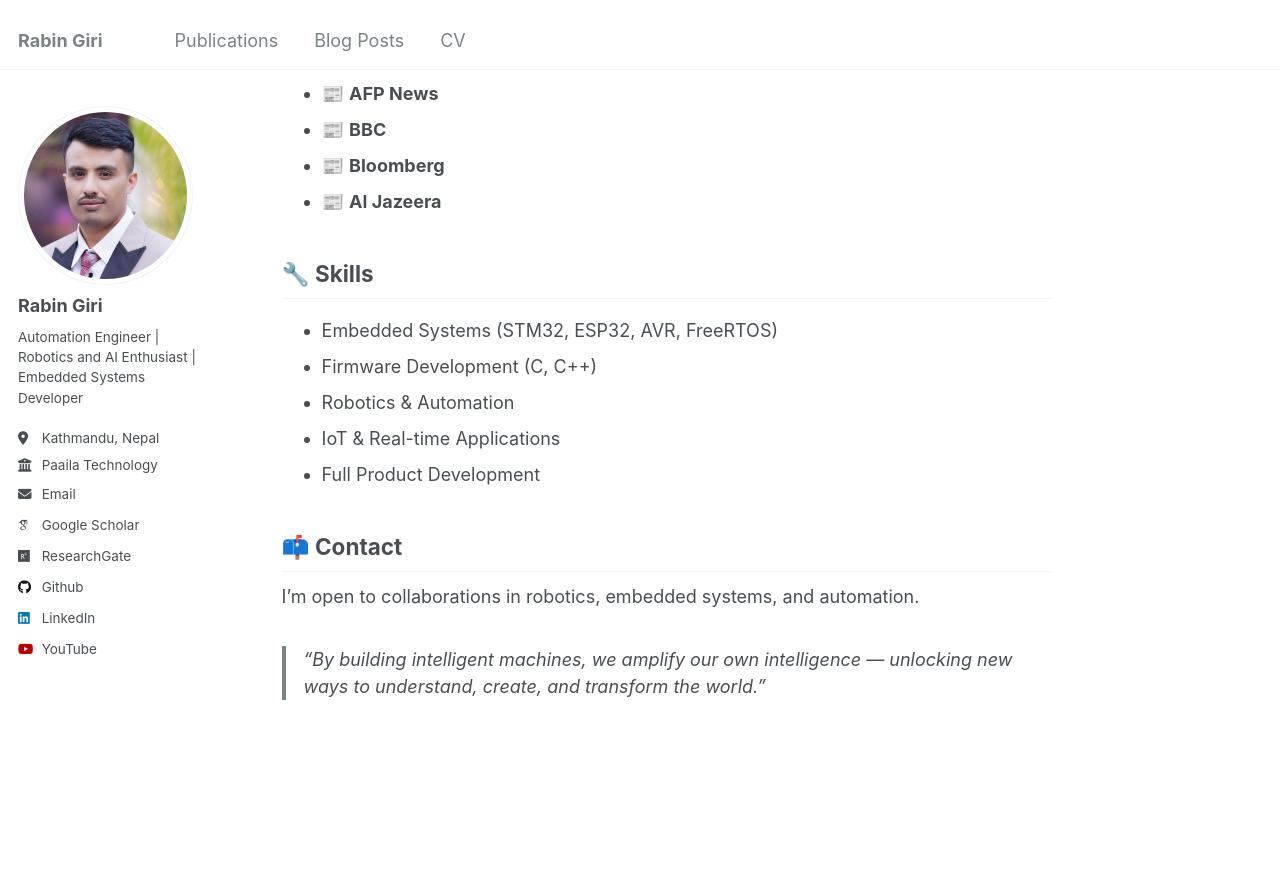
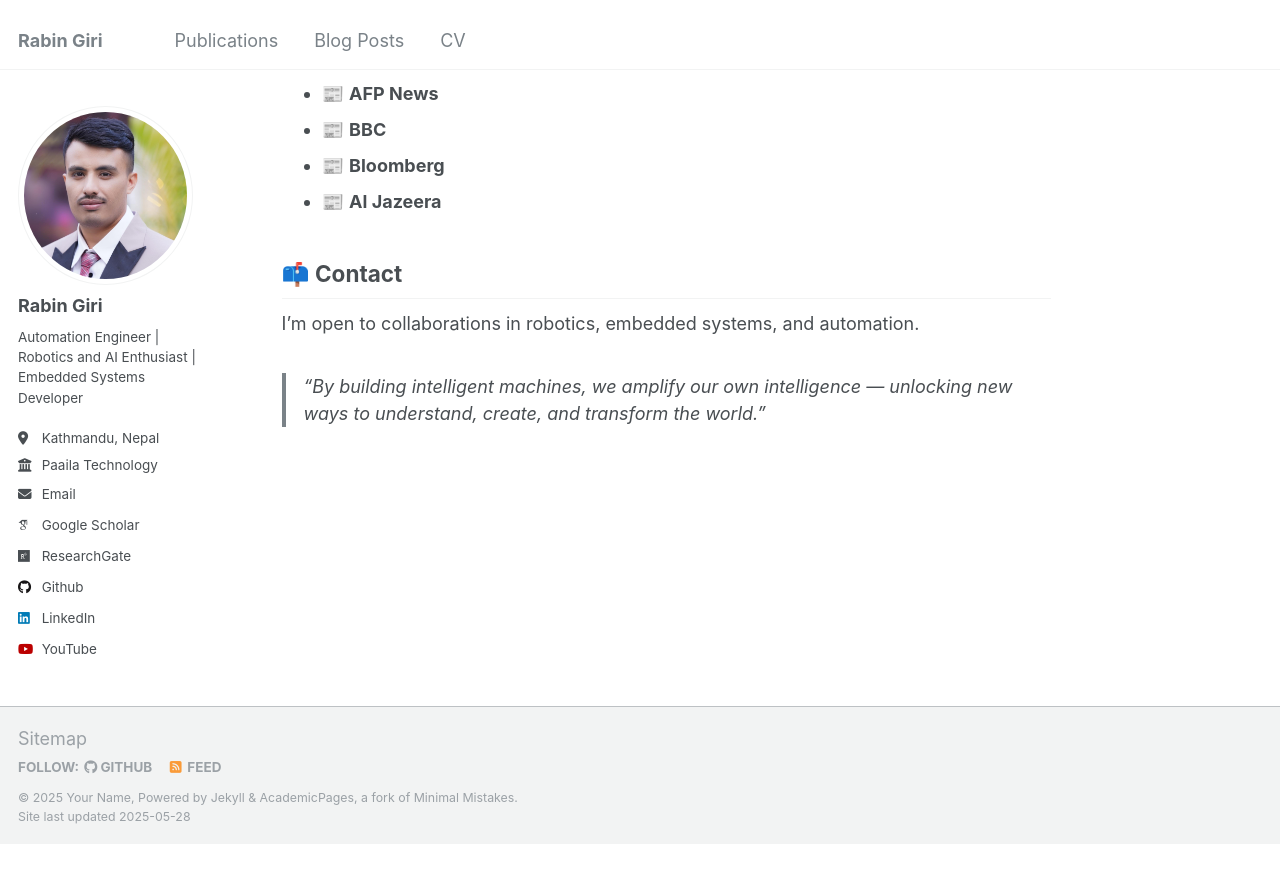
Before and after one commit to rabin-giri/rabin-giri.github.io, a Jekyll site: the page built from _pages/about.md, in a window 1280 px wide and 900 px high, scrolled down 772 px. Shown: the top 883 px of the window. Built offline with Jekyll 4.4.1, drawn with Linux system fonts in a browser that asks for light colours; some web fonts are replaced; after the commit the page ends 1616 px from its top, so only the background shows below that.

Commit message:
webpage updated

```diff
--- a/_pages/about.md
+++ b/_pages/about.md
@@ -31,13 +31,13 @@ Our company has won several national and international awards and has been featu
 - 📰 **Bloomberg**
 - 📰 **Al Jazeera**
 
-## 🔧 Skills
+<!-- ## 🔧 Skills
 
 - Embedded Systems (STM32, ESP32, AVR, FreeRTOS)
 - Firmware Development (C, C++)
 - Robotics & Automation
 - IoT & Real-time Applications
-- Full Product Development
+- Full Product Development -->
 
 ## 📫 Contact
 
```
